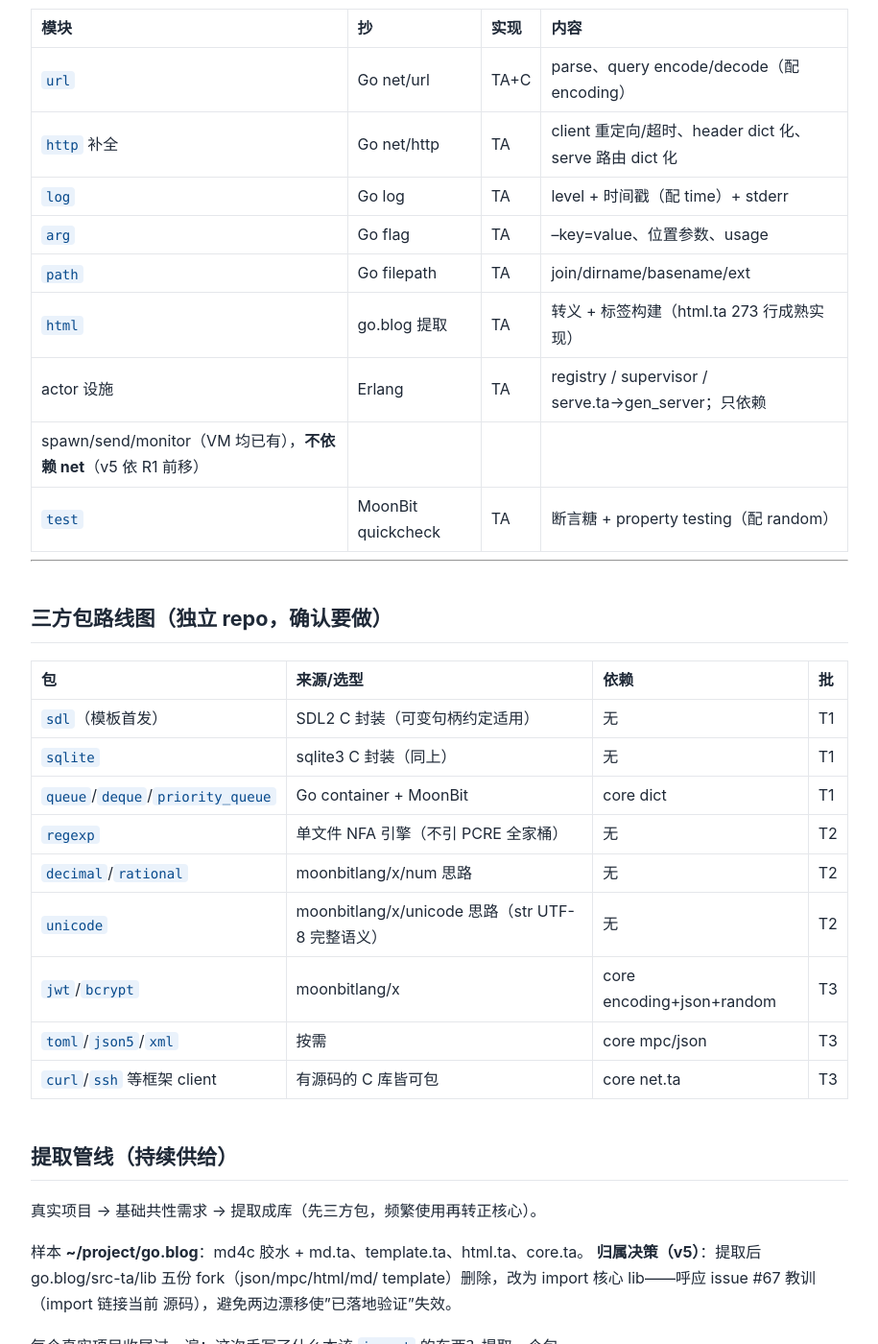
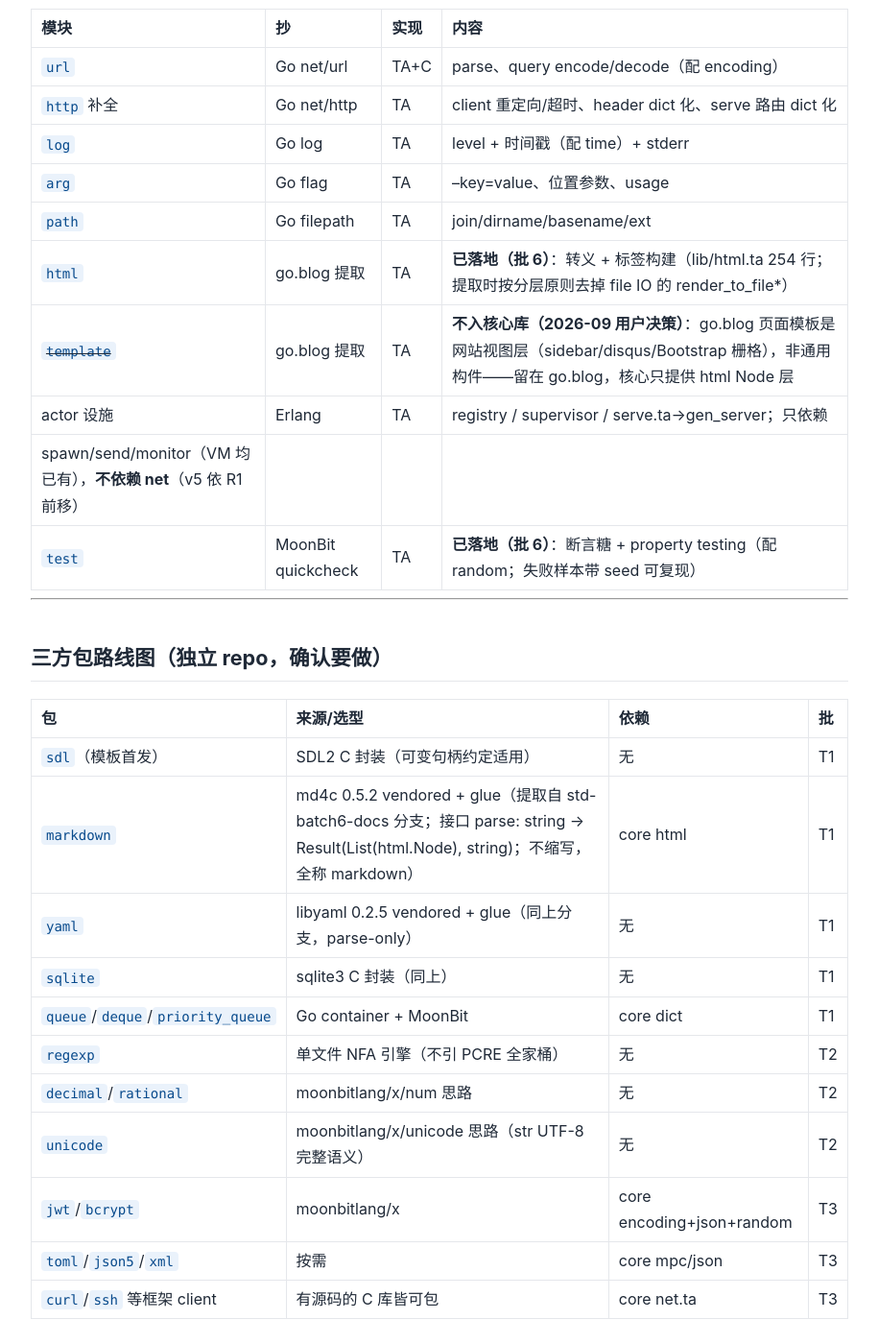
Before and after one commit to tiancaiamao/tinyactor, a Jekyll site: the page built from docs/stdlib-port-plan.md, in a window 1280 px wide and 1400 px high, scrolled down 5221 px. Shown: the whole window at 96% size, without its empty margins (182-1097 px from the left). Built offline with Jekyll 4.4.1, drawn with Linux system fonts in a browser that asks for light colours; our own code applies the rules of GitHub Pages for plain Markdown files; some of the changed text lies outside the part shown.

Commit message:
std: batch 6 (rescoped) — html + test only
User decision (2026-09): core stdlib is capped at Janet scale
(vm -> bootstrap -> lib -> third party; repo boundary = lib).
markdown/yaml (vendored md4c/libyaml + glue) and the go.blog page
templates move OUT of core:
- markdown/yaml -> third-party packages (T1, see stdlib-port-plan.md);
  full implementation parked on std-batch6-docs branch
- template is go.blog's view layer (sidebar/disqus/bootstrap grid),
  not a generic construct — stays in go.blog, core ships the html
  Node layer only

What lands in core:
- lib/html.ta: Node ADT (Elem/Text/Raw) + Attr, XML-escaped serializer
  (byte-identical to cora sxml->xml), O(n log n) balanced concat
- lib/test.ta: assert sugar (eq/neq/is_true/is_false/report) +
  property testing for_all over random, failure seed + repro
- tests: test/module/{html,test}-lib.ta

Gates: bootstrap x2 fixed point, fmt-check, make test 0 failures.

```diff
--- a/docs/stdlib-port-plan.md
+++ b/docs/stdlib-port-plan.md
@@ -207,10 +207,11 @@ tls.read/write 同构 ABI → 作 read_fn 直接注入。
 | `log` | Go log | TA | level + 时间戳（配 time）+ stderr |
 | `arg` | Go flag | TA | --key=value、位置参数、usage |
 | `path` | Go filepath | TA | join/dirname/basename/ext |
-| `html` | go.blog 提取 | TA | 转义 + 标签构建（html.ta 273 行成熟实现） |
+| `html` | go.blog 提取 | TA | **已落地（批 6）**：转义 + 标签构建（lib/html.ta 254 行；提取时按分层原则去掉 file IO 的 render_to_file*） |
+| ~~`template`~~ | go.blog 提取 | TA | **不入核心库（2026-09 用户决策）**：go.blog 页面模板是网站视图层（sidebar/disqus/Bootstrap 栅格），非通用构件——留在 go.blog，核心只提供 html Node 层 |
 | actor 设施 | Erlang | TA | registry / supervisor / serve.ta→gen_server；只依赖
   spawn/send/monitor（VM 均已有），**不依赖 net**（v5 依 R1 前移） |
-| `test` | MoonBit quickcheck | TA | 断言糖 + property testing（配 random） |
+| `test` | MoonBit quickcheck | TA | **已落地（批 6）**：断言糖 + property testing（配 random；失败样本带 seed 可复现） |
 
 ---
 
@@ -219,6 +220,8 @@ tls.read/write 同构 ABI → 作 read_fn 直接注入。
 | 包 | 来源/选型 | 依赖 | 批 |
 |---|---|---|---|
 | `sdl`（模板首发） | SDL2 C 封装（可变句柄约定适用） | 无 | T1 |
+| `markdown` | md4c 0.5.2 vendored + glue（提取自 std-batch6-docs 分支；接口 parse: string -> Result(List(html.Node), string)；不缩写，全称 markdown） | core html | T1 |
+| `yaml` | libyaml 0.2.5 vendored + glue（同上分支，parse-only） | 无 | T1 |
 | `sqlite` | sqlite3 C 封装（同上） | 无 | T1 |
 | `queue`/`deque`/`priority_queue` | Go container + MoonBit | core dict | T1 |
 | `regexp` | 单文件 NFA 引擎（不引 PCRE 全家桶） | 无 | T2 |
@@ -252,7 +255,7 @@ template）删除，改为 import 核心 lib——呼应 issue #67 教训（impo
 | 3 | timer + process + log + arg + csv + json v2 + **actor 设施（自 net 解绑）** | batch 1–2 |
 | 4 | **net 非阻塞化 delta + net.ta + net.errno() + bufio v2 读源注入**（旗舰，独立分支） | timer |
 | 5 | tls + http 补全 | net.ta |
-| 6 | markdown（提取）+ yaml（libyaml）+ template（提取）+ html（提取）+ test | batch 2 |
+| 6 | html（提取）+ test——markdown/yaml/template 移出（2026-09 用户决策：核心库 Janet 级封顶；markdown/yaml 入三方包 T1，template 留 go.blog；完整实现在 std-batch6-docs 分支 park） | batch 2 |
 | 7 | 三方包模板（sdl/sqlite）+ 包机制文档 + T1 包 | 核心稳定 |
 
 每个 PR：feature branch → `make bootstrap` ×2 fixed point（TA 层改动）→
```
Also changed, not shown: 4 other files.
